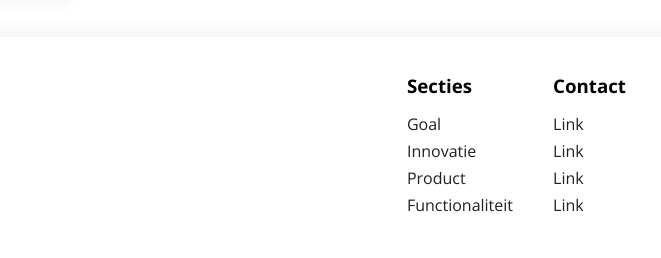
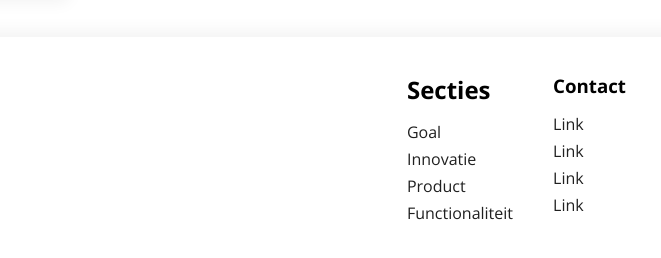
Before and after one commit to Vince1510/LEGOS, a plain HTML site: page Index.html in a window 1280 px wide. Shown: the part 1589-1847 px from the top of the page, 414-1075 px from the left. Drawn offline with nearby package versions, Linux system fonts and the light colour scheme; a web font is replaced by a local one.

Commit message:
Change heading from h3 to h2 for sections

```diff
--- a/Index.html
+++ b/Index.html
@@ -172,7 +172,7 @@
       </div>
       <div id="links-logo">
         <div>
-          <h3>Secties</h3>
+          <h2>Secties</h3>
           <ul>
             <li><a href="#goal">Goal</a></li>
             <li><a href="#innovatie">Innovatie</a></li>
```
